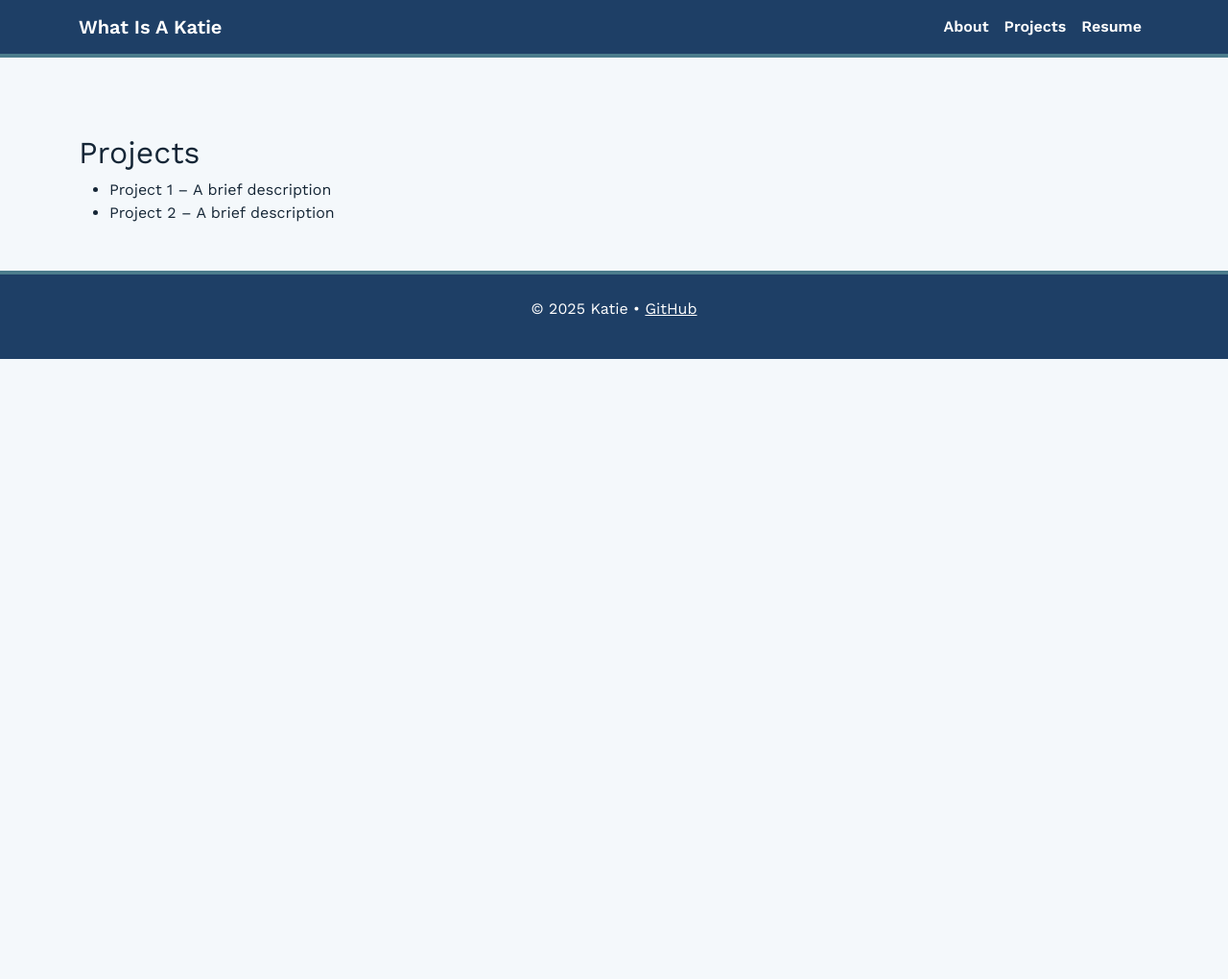
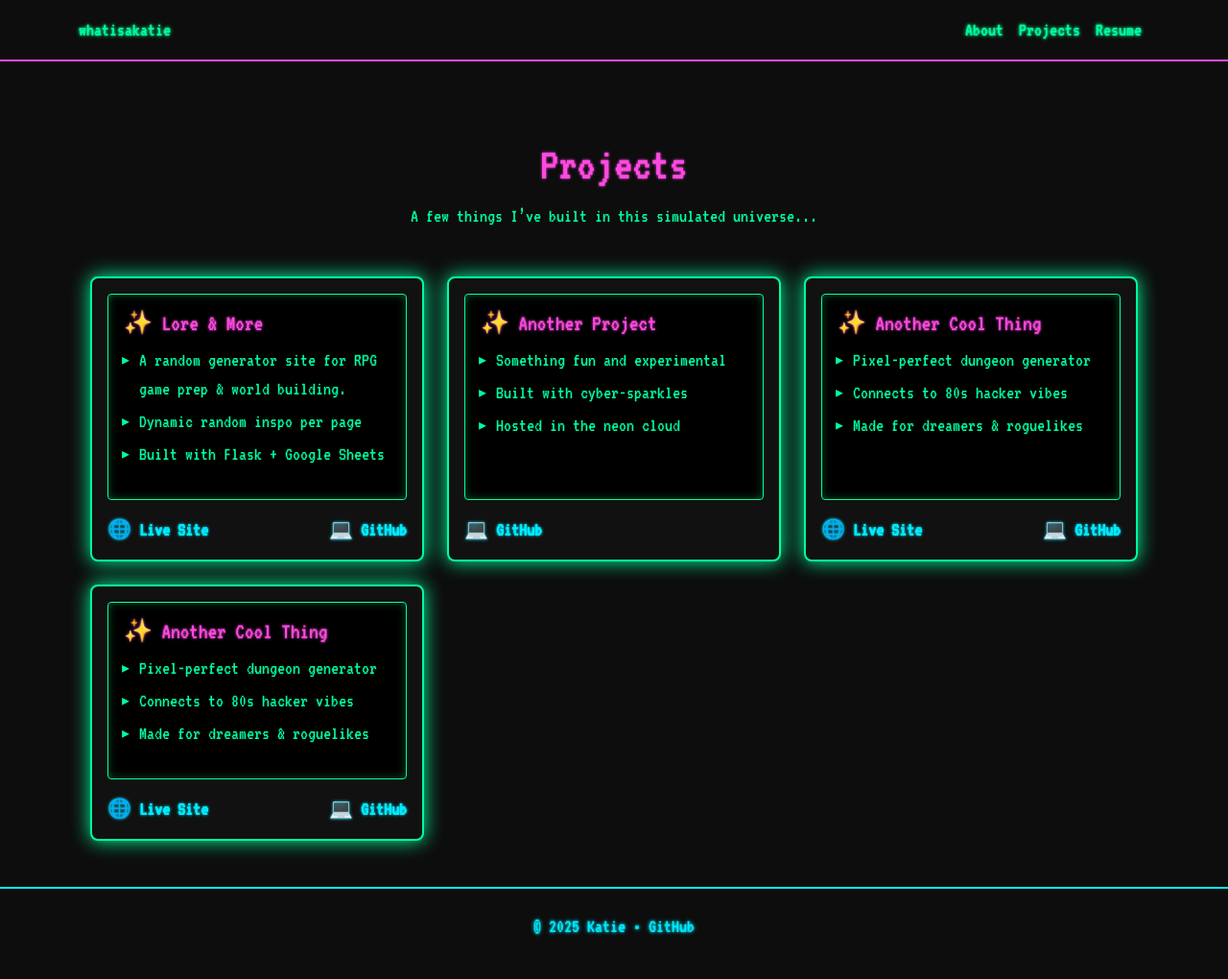
Before and after one commit to ohitsmekatie/whatisakatie, a Flask app: page /projects in a window 1280 px wide. Shown: the whole page at 96% size. Before the commit the page ends 374 px from the top, so only its background shows below. Run offline with Flask 3, Linux system fonts and the light colour scheme.

Commit message:
project cards embedded resume

```diff
--- a/app/static/css/styles.css
+++ b/app/static/css/styles.css
@@ -1,90 +1,100 @@
+/* 80s Hacker Theme - Katie Edition */
+
+@import url('https://fonts.googleapis.com/css2?family=VT323&display=swap');
+
 :root {
-    --primary: #1e3f66;   /* Deep Teal */
-    --accent: #4b7c8c;    /* Steel Blue */
-    --bg: #f4f8fb;        /* Very light blue-gray */
-    --text: #152636;      /* Dark navy-slate */
-    --light-bg: #e3ecf0;  /* Light steel blue */
+  --bg: #0d0d0d;
+  --green: #00ff9f;
+  --pink: #ff49e1;
+  --blue: #00eaff;
+  --text: #f8f8f2;
+  --accent: var(--pink);
+  --grid-bg: #0d0d0d url("../img/sparkle-bg.png");
 }
 
+html, body {
+  height: 100%;
+  margin: 0;
+  padding: 0;
+}
 
 body {
-    font-family: 'Work Sans', sans-serif;
+  font-family: 'VT323', monospace;
+  font-size: 1.25rem;
   background-color: var(--bg);
+  background-image: var(--grid-bg);
+  background-repeat: repeat;
+  background-size: 400px 400px;
   color: var(--text);
+  text-rendering: optimizeLegibility;
+  -webkit-font-smoothing: antialiased;
+  -moz-osx-font-smoothing: grayscale;
 }
 
+/* Layout */
+main {
+  padding-top: 2rem;
+}
+
+/* Navbar */
 .navbar {
-    background-color: var(--primary);
-    border-bottom: 4px solid var(--accent);
+  background-color: var(--bg);
+  border-bottom: 2px solid var(--pink);
 }
 
 .navbar-brand,
 .nav-link {
-    color: white !important;
-    font-weight: 600;
+  color: var(--green) !important;
+  text-shadow: 0 0 2px var(--green), 0 0 4px var(--green);
 }
 
 .nav-link:hover {
-    text-decoration: underline;
+  color: var(--pink) !important;
+  text-shadow: 0 0 2px var(--pink), 0 0 4px var(--pink);
 }
 
+/* Footer */
 footer {
-    background-color: var(--primary);
-    color: white;
-    font-weight: 500;
-    padding-top: 1rem;
-    border-top: 4px solid var(--accent);
+  background-color: var(--bg);
+  color: var(--blue);
+  border-top: 2px solid var(--blue);
+  text-shadow: 0 0 2px var(--blue), 0 0 4px var(--blue);
 }
 
 footer a {
-    color: white;
-    text-decoration: underline;
+  color: var(--blue);
+  text-decoration: none;
 }
 
-  img.rounded-circle {
-    border: 5px solid var(--accent);
-    box-shadow: 0 0 15px rgba(0, 0, 0, 0.05);
+footer a:hover {
+  color: var(--green);
+  text-shadow: 0 0 2px var(--green), 0 0 4px var(--green);
 }
 
-  main {
-    padding-top: 2rem;
-  }
-
-  .btn-primary {
-    background-color: var(--primary);
-    border-color: var(--primary);
-  }
-
-  .btn-primary:hover {
-    background-color: #3da29c;
-    border-color: #3da29c;
-  }
-
-  .card {
-    background-color: var(--light-bg);
-    border-radius: 1rem;
-    border: none;
-    box-shadow: 0 0 10px rgba(0, 0, 0, 0.05);
-  }
-
+/* Intro Container */
 .intro-container {
-    background: rgba(255, 255, 255, 0.85);
-    border-radius: 1rem;
+  background: rgba(0, 0, 0, 0.85);
+  border-radius: 0.5rem;
   padding: 2rem;
   max-width: 700px;
-    box-shadow: 0 0 30px rgba(76, 124, 140, 0.2);
-    border: 2px solid var(--accent);
-    backdrop-filter: blur(6px);
+  margin: 0 auto;
+  border: 3px solid var(--blue);
+  text-align: center;
+  box-shadow: 0 0 15px var(--blue);
+  color: var(--green);
   transition: transform 0.3s ease, box-shadow 0.3s ease;
 }
 
 .intro-container:hover {
   transform: scale(1.02);
-    box-shadow: 0 0 40px rgba(76, 124, 140, 0.3);
+  box-shadow: 0 0 25px var(--blue);
 }
 
 .intro-container h1 {
-    color: var(--primary);
+  font-size: 3rem;
+  color: var(--pink);
+  text-shadow: 0 0 2px var(--pink), 0 0 5px var(--pink);
+  margin-bottom: 1rem;
 }
 
 .intro-container p::before,
@@ -98,3 +108,109 @@
   0%   { opacity: 0.4; transform: scale(1); }
   100% { opacity: 1; transform: scale(1.1); }
 }
+
+/* Buttons */
+.btn-primary {
+  background-color: var(--pink);
+  border-color: var(--pink);
+  color: var(--bg);
+  text-shadow: none;
+}
+
+.btn-primary:hover {
+  background-color: var(--green);
+  border-color: var(--green);
+  color: var(--bg);
+}
+
+/* Optional CRT Scanline Effect */
+body::after {
+  content: "";
+  position: fixed;
+  top: 0; left: 0; right: 0; bottom: 0;
+  background: repeating-linear-gradient(
+    to bottom,
+    rgba(255,255,255,0.02),
+    rgba(255,255,255,0.02) 1px,
+    transparent 1px,
+    transparent 2px
+  );
+  pointer-events: none;
+  z-index: 9999;
+  mix-blend-mode: overlay;
+  opacity: 0.15;
+}
+
+.resume-embed-container {
+    width: 100%;
+    max-width: 900px;
+    height: 90vh;
+    overflow: hidden;
+    border: 2px solid var(--blue);
+    border-radius: 0.5rem;
+    box-shadow: 0 0 15px var(--blue);
+  }
+
+  .resume-embed-container iframe {
+    width: 100%;
+    height: 100%;
+    border: none;
+  }
+
+  .terminal-card {
+    background-color: #111;
+    border: 2px solid var(--green);
+    border-radius: 0.5rem;
+    box-shadow: 0 0 20px var(--green);
+    padding: 1rem;
+    display: flex;
+    flex-direction: column;
+    justify-content: space-between;
+    height: 100%;
+    font-family: 'VT323', monospace;
+  }
+
+  .terminal-screen {
+    background-color: #000;
+    padding: 1rem;
+    border: 1px solid var(--green);
+    border-radius: 0.25rem;
+    color: var(--green);
+    box-shadow: inset 0 0 10px rgba(0, 255, 128, 0.3);
+    flex-grow: 1;
+  }
+
+  .terminal-screen h2 {
+    font-size: 1.5rem;
+    color: var(--pink);
+    margin-bottom: 0.5rem;
+    text-shadow: 0 0 3px var(--pink);
+  }
+
+  .terminal-screen ul {
+    list-style-type: "▸ ";
+    padding-left: 1rem;
+  }
+
+  .terminal-screen li {
+    margin-bottom: 0.25rem;
+  }
+
+  .terminal-links {
+    margin-top: 1rem;
+    display: flex;
+    justify-content: space-between;
+    gap: 1rem;
+  }
+
+  .terminal-links a {
+    color: var(--blue);
+    text-decoration: none;
+    font-weight: bold;
+    text-shadow: 0 0 3px var(--blue);
+  }
+
+  .terminal-links a:hover {
+    color: var(--pink);
+    text-shadow: 0 0 5px var(--pink);
+  }
--- a/app/templates/base.html
+++ b/app/templates/base.html
@@ -3,16 +3,19 @@
   <head>
     <meta charset="utf-8">
     <meta name="viewport" content="width=device-width, initial-scale=1">
-    <title>{% block title %}My Site{% endblock %}</title>
+    <title>{% block title %}whatisakatie?{% endblock %}</title>
     <link href="https://cdn.jsdelivr.net/npm/bootstrap@5.3.0/dist/css/bootstrap.min.css" rel="stylesheet">
     <link href="{{ url_for('static', filename='css/styles.css') }}" rel="stylesheet">
-    <link href="https://fonts.googleapis.com/css2?family=Work+Sans:wght@400;600&display=swap" rel="stylesheet">
+    <link href="https://fonts.googleapis.com/css2?family=VT323&display=swap" rel="stylesheet">
+    <link rel="stylesheet" href="https://cdnjs.cloudflare.com/ajax/libs/font-awesome/6.5.0/css/all.min.css">
+
+
 
   </head>
   <body>
     <nav class="navbar navbar-expand-lg">
         <div class="container">
-          <a class="navbar-brand" href="{{ url_for('index') }}">What Is A Katie</a>
+          <h2><a class="navbar-brand" href="{{ url_for('index') }}">whatisakatie</a></h2>
           <button class="navbar-toggler" type="button" data-bs-toggle="collapse" data-bs-target="#navbarNav">
             <span class="navbar-toggler-icon"></span>
           </button>
@@ -32,7 +35,7 @@
 
       <footer class="text-center py-4 mt-auto">
         <div class="container">
-          <p>© 2025 Katie • <a href="https://github.com/yourhandle" target="_blank">GitHub</a></p>
+          <p>© 2025 Katie • <a href="https://github.com/ohitsmekatie" target="_blank">GitHub</a></p>
         </div>
       </footer>
 
--- a/app/templates/projects.html
+++ b/app/templates/projects.html
@@ -1,9 +1,85 @@
 {% extends "base.html" %}
-{% block title %}Projects - My Site{% endblock %}
+{% block title %}Projects - What Is A Katie{% endblock %}
+
 {% block content %}
-<h2>Projects</h2>
-<ul>
-  <li>Project 1 – A brief description</li>
-  <li>Project 2 – A brief description</li>
-</ul>
+<div class="text-center mb-5">
+  <h1 class="display-5" style="color: var(--pink); text-shadow: 0 0 3px var(--pink);">Projects</h1>
+  <p style="color: var(--green);">A few things I’ve built in this simulated universe...</p>
+</div>
+
+<div class="container">
+  <div class="row g-4">
+    <!-- Project 1 -->
+    <div class="col-md-4">
+      <div class="terminal-card">
+        <div class="terminal-screen">
+          <h2>✨ Lore & More</h2>
+          <ul>
+            <li>A random generator site for RPG game prep & world building.</li>
+            <li>Dynamic random inspo per page</li>
+            <li>Built with Flask + Google Sheets</li>
+          </ul>
+        </div>
+        <div class="terminal-links">
+          <a href="https://www.ohitsmetables.com" target="_blank">🌐 Live Site</a>
+          <a href="https://www.github.com/ohitsmekatie/ohitsmetables" target="_blank">💻 GitHub</a>
+        </div>
+      </div>
+    </div>
+
+    <!-- Project 2 -->
+    <div class="col-md-4">
+      <div class="terminal-card">
+        <div class="terminal-screen">
+          <h2>✨ Another Project</h2>
+          <ul>
+            <li>Something fun and experimental</li>
+            <li>Built with cyber-sparkles</li>
+            <li>Hosted in the neon cloud</li>
+          </ul>
+        </div>
+        <div class="terminal-links">
+          <a href="#" target="_blank">💻 GitHub</a>
+        </div>
+      </div>
+    </div>
+
+    <!-- Project 3 -->
+    <div class="col-md-4">
+      <div class="terminal-card">
+        <div class="terminal-screen">
+          <h2>✨ Another Cool Thing</h2>
+          <ul>
+            <li>Pixel-perfect dungeon generator</li>
+            <li>Connects to 80s hacker vibes</li>
+            <li>Made for dreamers & roguelikes</li>
+          </ul>
+        </div>
+        <div class="terminal-links">
+          <a href="#" target="_blank">🌐 Live Site</a>
+          <a href="#" target="_blank">💻 GitHub</a>
+        </div>
+      </div>
+    </div>
+
+        <!-- Project 4 -->
+        <div class="col-md-4">
+            <div class="terminal-card">
+              <div class="terminal-screen">
+                <h2>✨ Another Cool Thing</h2>
+                <ul>
+                  <li>Pixel-perfect dungeon generator</li>
+                  <li>Connects to 80s hacker vibes</li>
+                  <li>Made for dreamers & roguelikes</li>
+                </ul>
+              </div>
+              <div class="terminal-links">
+                <a href="#" target="_blank">🌐 Live Site</a>
+                <a href="#" target="_blank">💻 GitHub</a>
+              </div>
+            </div>
+          </div>
+
+  </div>
+</div>
 {% endblock %}
```
Also changed, not shown: app/templates/index.html (+10 -2 lines), app/templates/resume.html (+20 -4 lines), app/static/ohitsmekatie.png (renamed from app/static/css/ohitsmekatie.png). Lines whose indentation alone changed are shown as unchanged.
